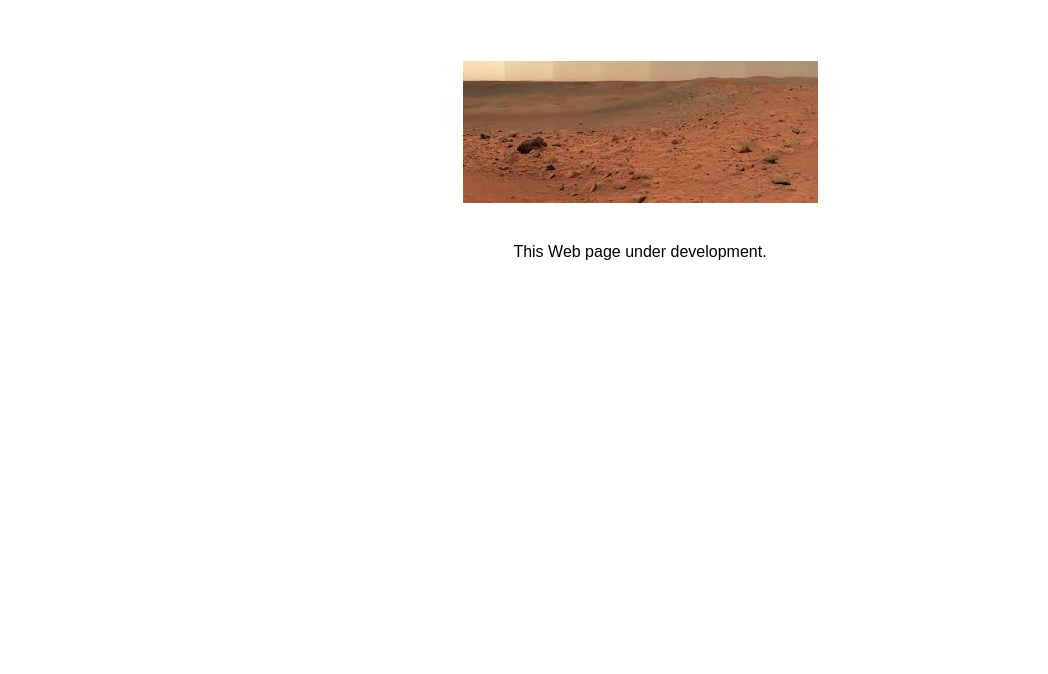
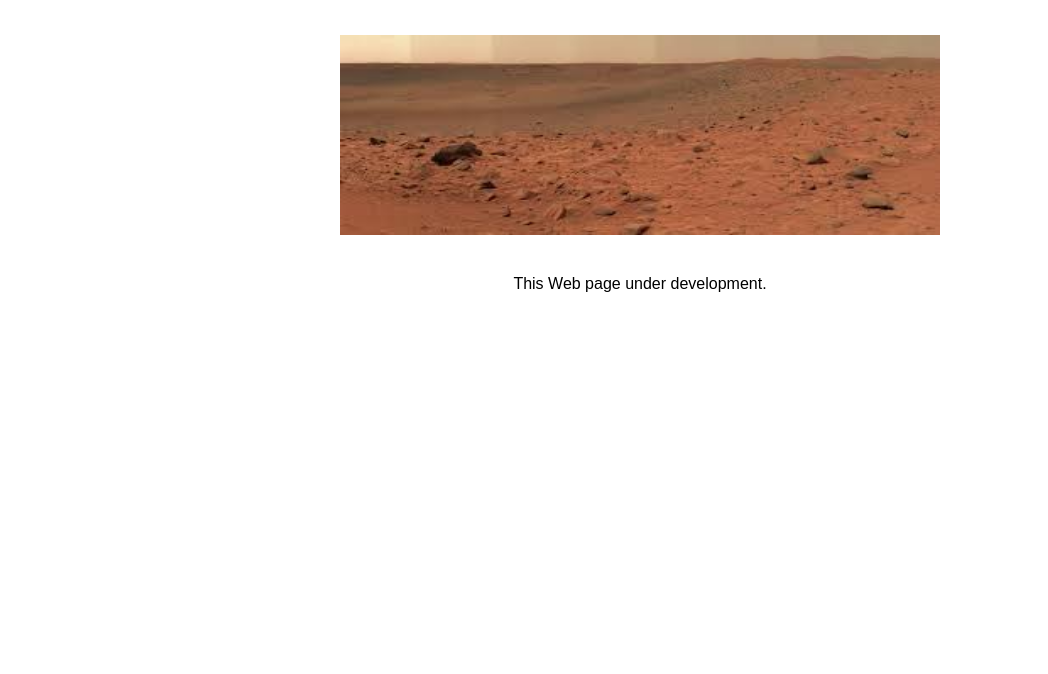
Before and after one commit to robert-e-tuzun/robert-e-tuzun.github.io, a plain HTML site: page index.html in a window 1280 px wide. Shown: the part 126-800 px from the top of the page, without its empty margins (0-1048 px from the left). Drawn offline with Linux system fonts and the light colour scheme.

Commit message:
A small change

```diff
--- a/index.html
+++ b/index.html
@@ -9,7 +9,7 @@
     <link rel="stylesheet" type="text/css" href="tuzun.css">
   </head>
 
-<-- ---------------------------------------------------- -->
+<!-- ---------------------------------------------------- -->
 
 <body>
 
@@ -18,7 +18,7 @@
 <br>
 <br>
 
-<span class="center"> <img src="mars.jpg"> </span>
+<span class="center"> <img src="mars.jpg" width="600" height="200"> </span>
 
 <br>
 <br>
```
